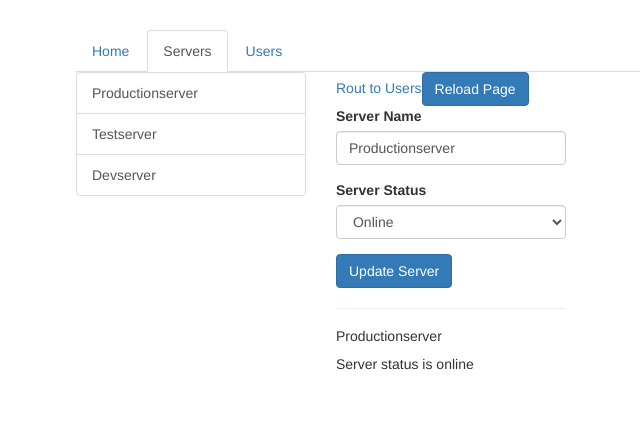
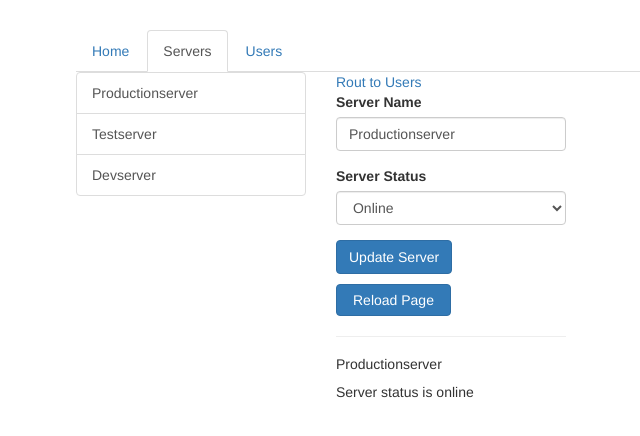
Before and after one commit to Verenasworld/routing-start, an Angular app: page /servers in a window 1280 px wide. Shown: the top 436 px of the page, without its empty margins (189-829 px from the left). Built offline with nearby package versions, Linux system fonts and the light colour scheme.

Commit message:
add some button css

```diff
--- a/src/app/app.module.ts
+++ b/src/app/app.module.ts
@@ -18,7 +18,8 @@ const appRoutes: Routes = [
   {path: '', component: HomeComponent },
   {path: 'users', component: UsersComponent },
   {path: 'users/:id/:name', component: UsersComponent },
-  {path: 'servers', component: ServersComponent }
+  {path: 'servers', component: ServersComponent },
+  {path: 'servers/id:/edit', component: EditServerComponent}
 ];
 
 @NgModule({
--- a/src/app/servers/edit-server/edit-server.component.css
+++ b/src/app/servers/edit-server/edit-server.component.css
@@ -0,0 +1,3 @@
+#leftButton{
+  margin-right: 10px;
+}
--- a/src/app/servers/edit-server/edit-server.component.html
+++ b/src/app/servers/edit-server/edit-server.component.html
@@ -17,5 +17,5 @@
   </select>
 </div>
 <button
-  class="btn btn-primary"
+  class="btn btn-primary" id="leftButton"
   (click)="onUpdateServer()">Update Server</button>
--- a/src/app/servers/servers.component.css
+++ b/src/app/servers/servers.component.css
@@ -0,0 +1,4 @@
+#rButton{
+  margin-top: 10px;
+  padding: 5px 16px;
+}
--- a/src/app/servers/servers.component.html
+++ b/src/app/servers/servers.component.html
@@ -11,8 +11,8 @@
   </div>
   <div class="col-xs-12 col-sm-4">
     <a routerLink="../users">Rout to Users</a>
-    <button class=" btn btn-primary" (click)="onReload()">Reload Page</button>
     <app-edit-server></app-edit-server>
+    <button id="rButton" class=" btn btn-primary" (click)="onReload()">Reload Page</button>
     <hr>
     <app-server></app-server>
   </div>
```
